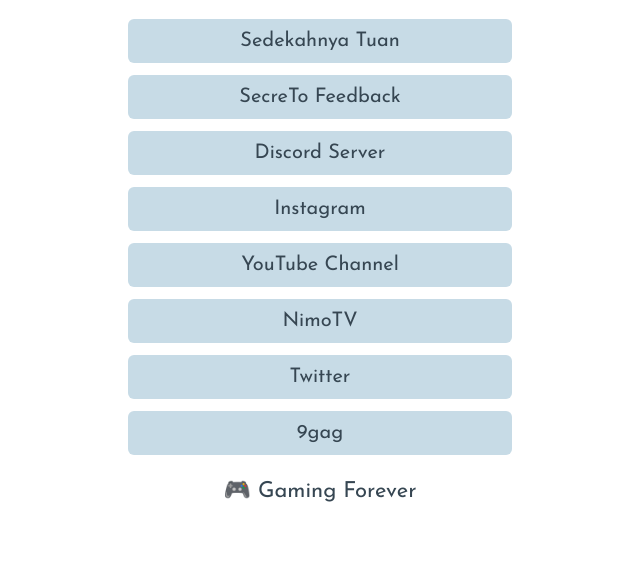
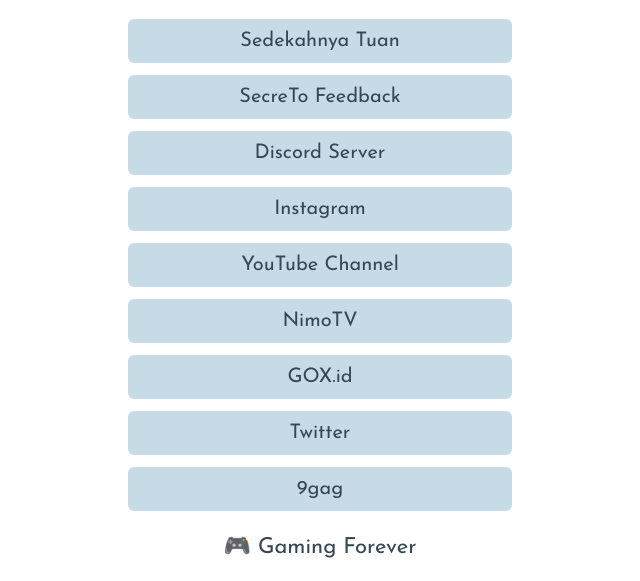
Before and after one commit to JihacK/JihacK.github.io, a plain HTML site: page index.html in a window 1280 px wide. Shown: the part 239-820 px from the top of the page, without its empty margins (320-960 px from the left). Drawn offline with Linux system fonts and the light colour scheme.

Commit message:
Update index.html
added GOX.id

```diff
--- a/index.html
+++ b/index.html
@@ -92,6 +92,11 @@
               </a>
             </li>
             <li>
+              <a href="https://gox.id/jihack">
+                GOX.id
+              </a>
+            </li>
+            <li>
               <a href="https://twitter.com/_jihack">
                 Twitter
               </a>
```
